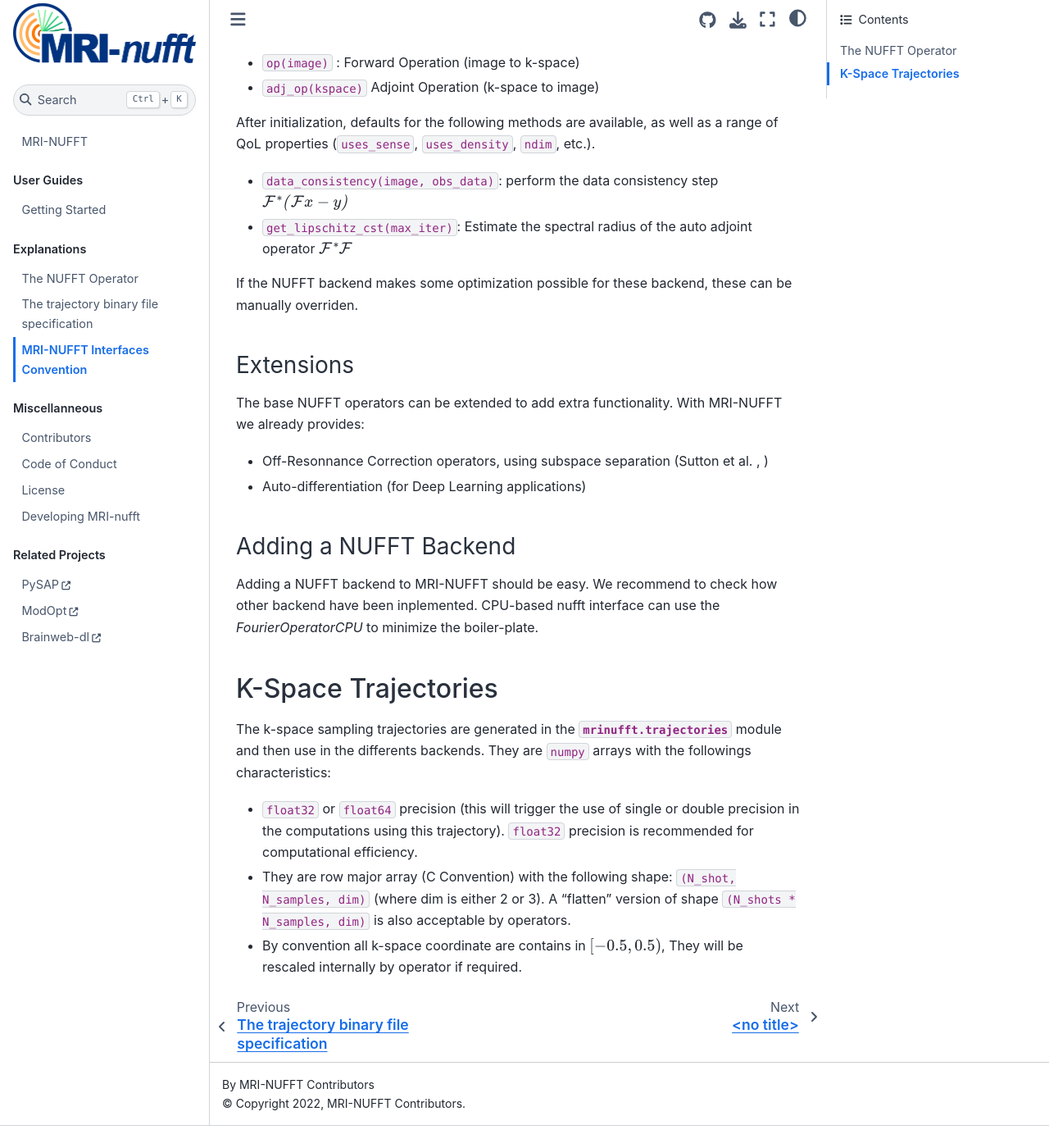
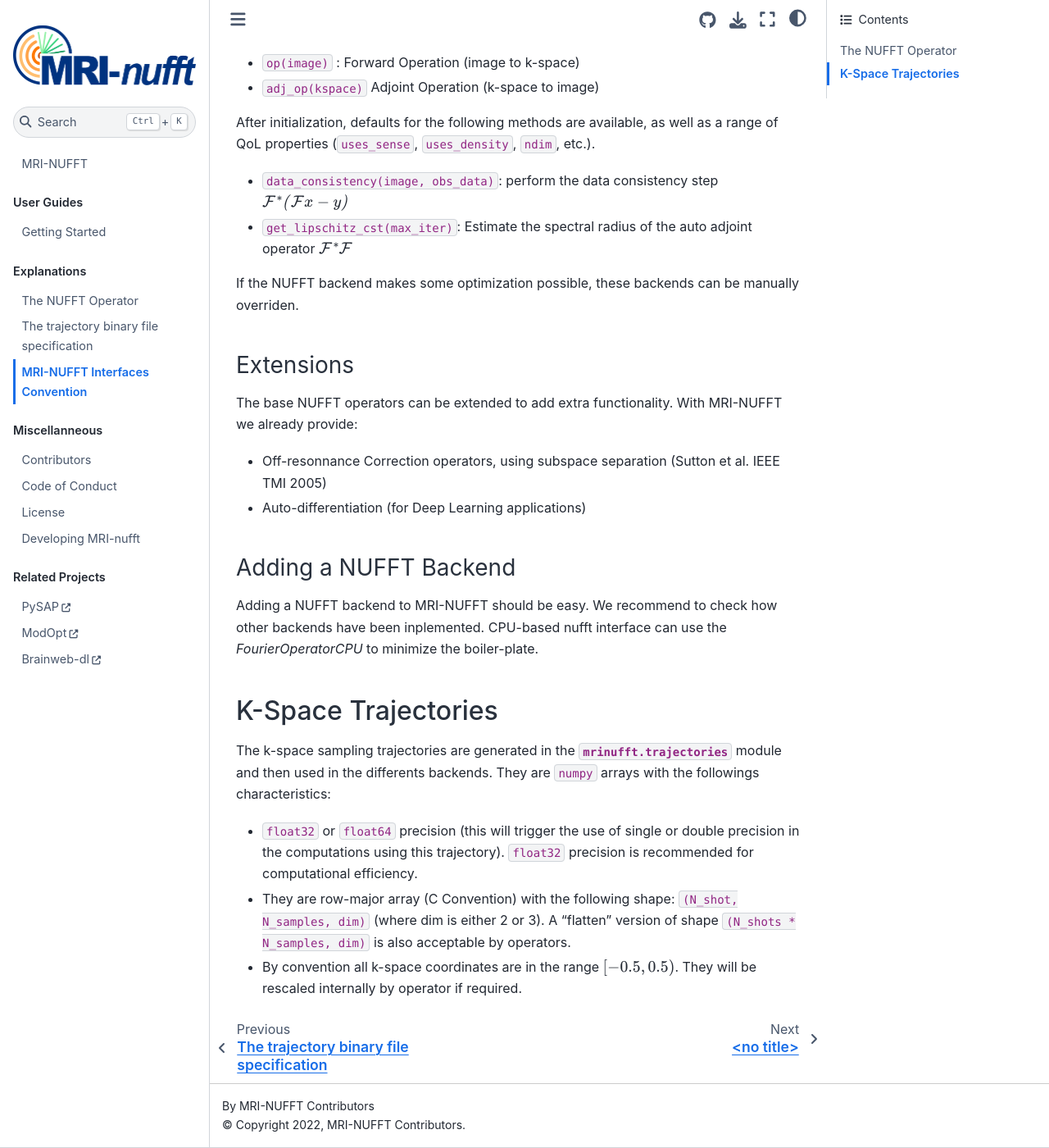
Before and after one commit to mind-inria/mri-nufft, a Sphinx documentation site: the page built from docs/mrinufft_convention.rst, in a window 1280 px wide and 1400 px high, scrolled down 940 px. Shown: the whole window at 82% size. Built offline with Sphinx 7.4.7 and the Sphinx Book theme 1.1.4, drawn with Linux system fonts in a browser that asks for light colours; pages that are not in the unit, such as notebooks, are missing from menus; before the commit the page ends 2313 px from its top, so only the background shows below that; some of the changed text lies outside the part shown.

Commit message:
Update mrinufft_convention.rst
Fixed typos.

```diff
--- a/docs/mrinufft_convention.rst
+++ b/docs/mrinufft_convention.rst
@@ -9,9 +9,9 @@
 ==================
 
 
-MRI-NUFFT provides a common interface for computing NUFFT, regardless of the computation backend choosen. All the backend implements the followings methods and attributes. More technical details are available in the API reference.
+MRI-NUFFT provides a common interface for computing NUFFT, regardless of the chosen computation backend. All the backends implement the following methods and attributes. More technical details are available in the API reference.
 
-All MRI-NUFFT operator inherits from :class:`FourierOperatorBase` . The minimum signature of an MRI nufft operator is:
+All MRI-NUFFT operators inherit from :class:`FourierOperatorBase` . The minimum signature of an MRI nufft operator is:
 
 .. code-block:: python
 
@@ -37,7 +37,7 @@
 
 .. tip::
 
-   The precision of the samples  array will determine the precision of the computation. See also :ref:`K-Space Trajectories`
+   The precision of the samples array will determine the precision of the computation. See also :ref:`K-Space Trajectories`
 
 Moreover, the two following methods should be implemented for each backend
 
@@ -49,33 +49,33 @@
 * ``data_consistency(image, obs_data)``: perform the data consistency step  :math:`\cal{F}^*(\cal{F} x - y)`
 * ``get_lipschitz_cst(max_iter)``: Estimate the spectral radius of the auto adjoint operator :math:`\cal{F}^*\cal{F}`
 
-If the NUFFT backend makes some optimization possible for these backend, these can be manually overriden.
+If the NUFFT backend makes some optimization possible, these backends can be manually overriden.
 
 
 
 Extensions
 ----------
 
-The base NUFFT operators can be extended to add extra functionality. With MRI-NUFFT we already provides:
+The base NUFFT operators can be extended to add extra functionality. With MRI-NUFFT we already provide:
 
-- Off-Resonnance Correction operators, using subspace separation (Sutton et al. , )
+- Off-resonnance Correction operators, using subspace separation (Sutton et al. IEEE TMI 2005)
 - Auto-differentiation (for Deep Learning applications)
 
 
 Adding a NUFFT Backend
 ----------------------
 
-Adding a NUFFT backend to MRI-NUFFT should be easy. We recommend to check how other backend have been inplemented. CPU-based nufft interface can use the `FourierOperatorCPU` to minimize the boiler-plate.
+Adding a NUFFT backend to MRI-NUFFT should be easy. We recommend to check how other backends have been inplemented. CPU-based nufft interface can use the `FourierOperatorCPU` to minimize the boiler-plate.
 
 
 K-Space Trajectories
 ====================
 
-The k-space sampling trajectories are generated in the :py:mod:`mrinufft.trajectories` module and then use in the differents backends.
+The k-space sampling trajectories are generated in the :py:mod:`mrinufft.trajectories` module and then used in the differents backends.
 They are ``numpy`` arrays with the followings characteristics:
 
 - ``float32`` or ``float64`` precision (this will trigger the use of single or double precision in the computations using this trajectory). ``float32`` precision is recommended for computational efficiency.
 
-- They are row major array (C Convention) with the following shape: ``(N_shot, N_samples, dim)`` (where  dim is either 2 or 3). A "flatten" version of shape ``(N_shots * N_samples, dim)`` is also acceptable by operators.
+- They are row-major array (C Convention) with the following shape: ``(N_shot, N_samples, dim)`` (where  dim is either 2 or 3). A "flatten" version of shape ``(N_shots * N_samples, dim)`` is also acceptable by operators.
 
-- By convention all k-space coordinate are contains in :math:`[-0.5,0.5)`, They will be rescaled internally by operator if required.
+- By convention all k-space coordinates are in the range :math:`[-0.5,0.5)`. They will be rescaled internally by operator if required.
```
